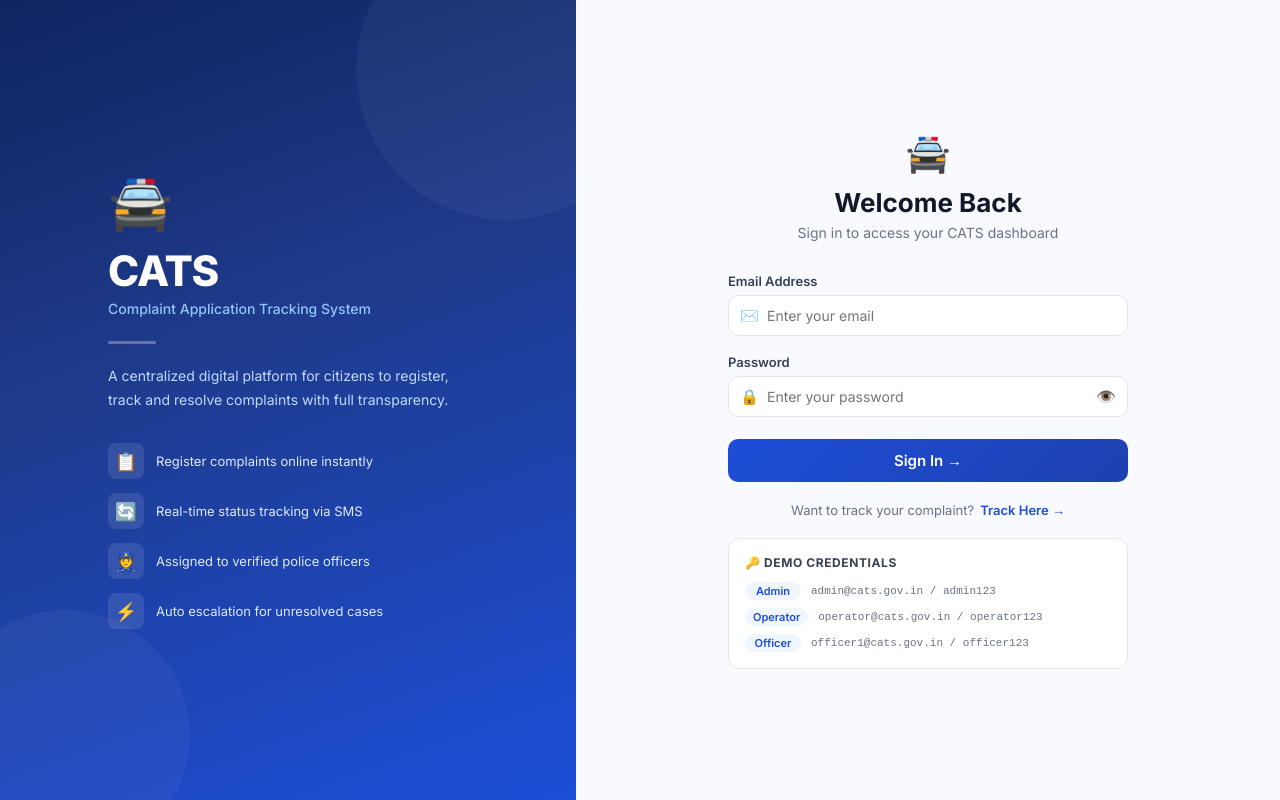
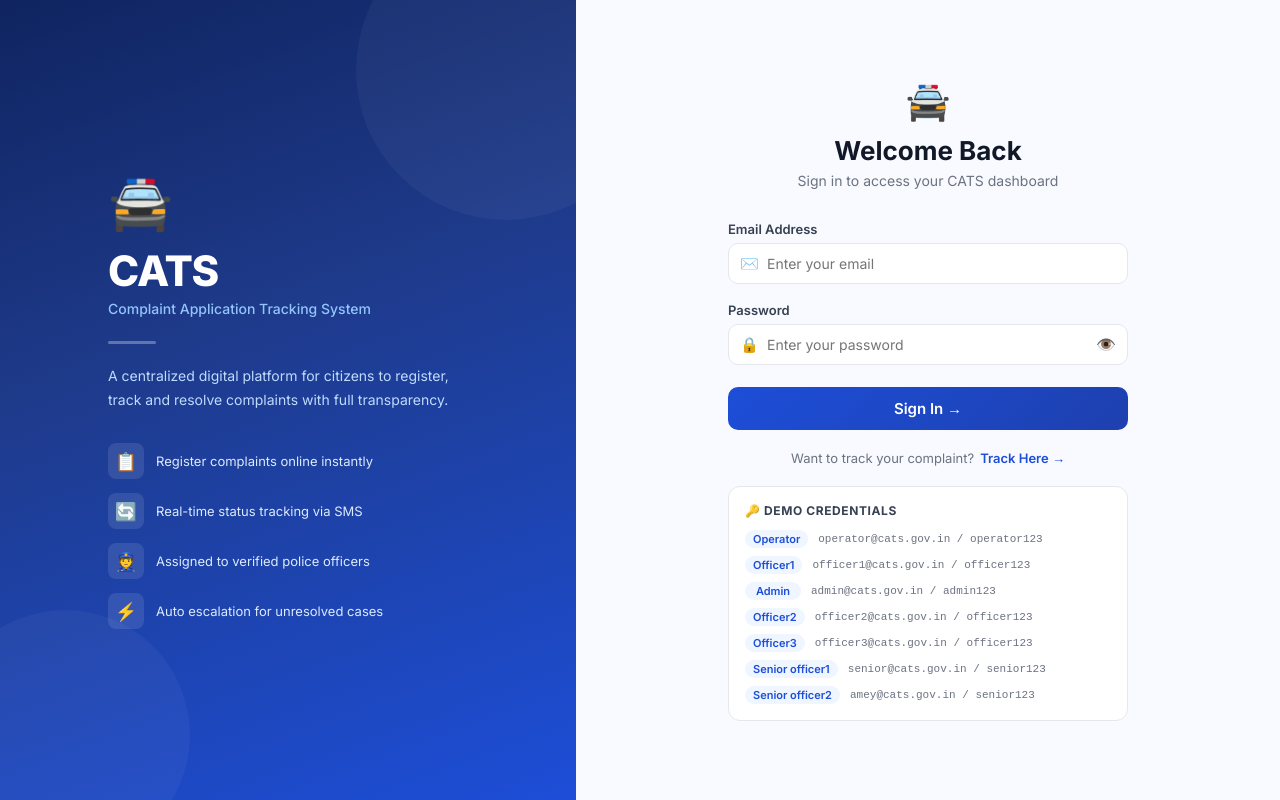
Before and after one commit to rohitdorkar/cats-frontend, a React (Create React App) app: page /login in a window 1280 px wide. Built offline with nearby package versions, Linux system fonts and the light colour scheme; no server answers.

Commit message:
Credentials Updated

```diff
--- a/src/pages/LoginPage.jsx
+++ b/src/pages/LoginPage.jsx
@@ -242,16 +242,32 @@ export default function LoginPage() {
             <p className="login-demo-title">🔑 Demo Credentials</p>
             <div className="login-demo-grid">
               <div className="login-demo-item">
+                <span className="login-demo-role">Operator</span>
+                <span className="login-demo-cred">operator@cats.gov.in / operator123</span>
+              </div>
+              <div className="login-demo-item">
+                <span className="login-demo-role">Officer1</span>
+                <span className="login-demo-cred">officer1@cats.gov.in / officer123</span>
+              </div>
+              <div className="login-demo-item">
                 <span className="login-demo-role">Admin</span>
                 <span className="login-demo-cred">admin@cats.gov.in / admin123</span>
               </div>
               <div className="login-demo-item">
-                <span className="login-demo-role">Operator</span>
-                <span className="login-demo-cred">operator@cats.gov.in / operator123</span>
+                <span className="login-demo-role">Officer2</span>
+                <span className="login-demo-cred">officer2@cats.gov.in / officer123</span>
               </div>
               <div className="login-demo-item">
-                <span className="login-demo-role">Officer</span>
-                <span className="login-demo-cred">officer1@cats.gov.in / officer123</span>
+                <span className="login-demo-role">Officer3</span>
+                <span className="login-demo-cred">officer3@cats.gov.in / officer123</span>
+              </div>
+              <div className="login-demo-item">
+                <span className="login-demo-role">Senior officer1</span>
+                <span className="login-demo-cred">senior@cats.gov.in / senior123</span>
+              </div>
+              <div className="login-demo-item">
+                <span className="login-demo-role">Senior officer2</span>
+                <span className="login-demo-cred">amey@cats.gov.in / senior123</span>
               </div>
             </div>
           </div>
```
